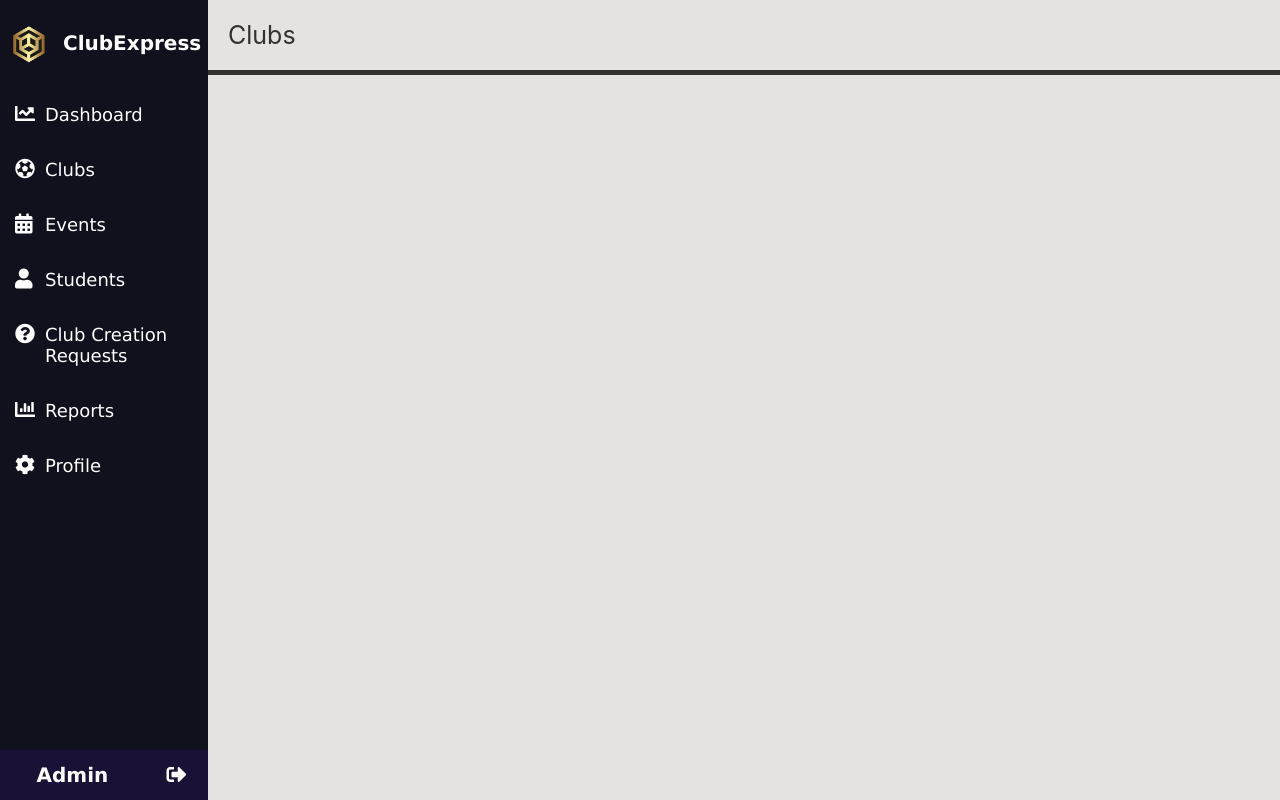
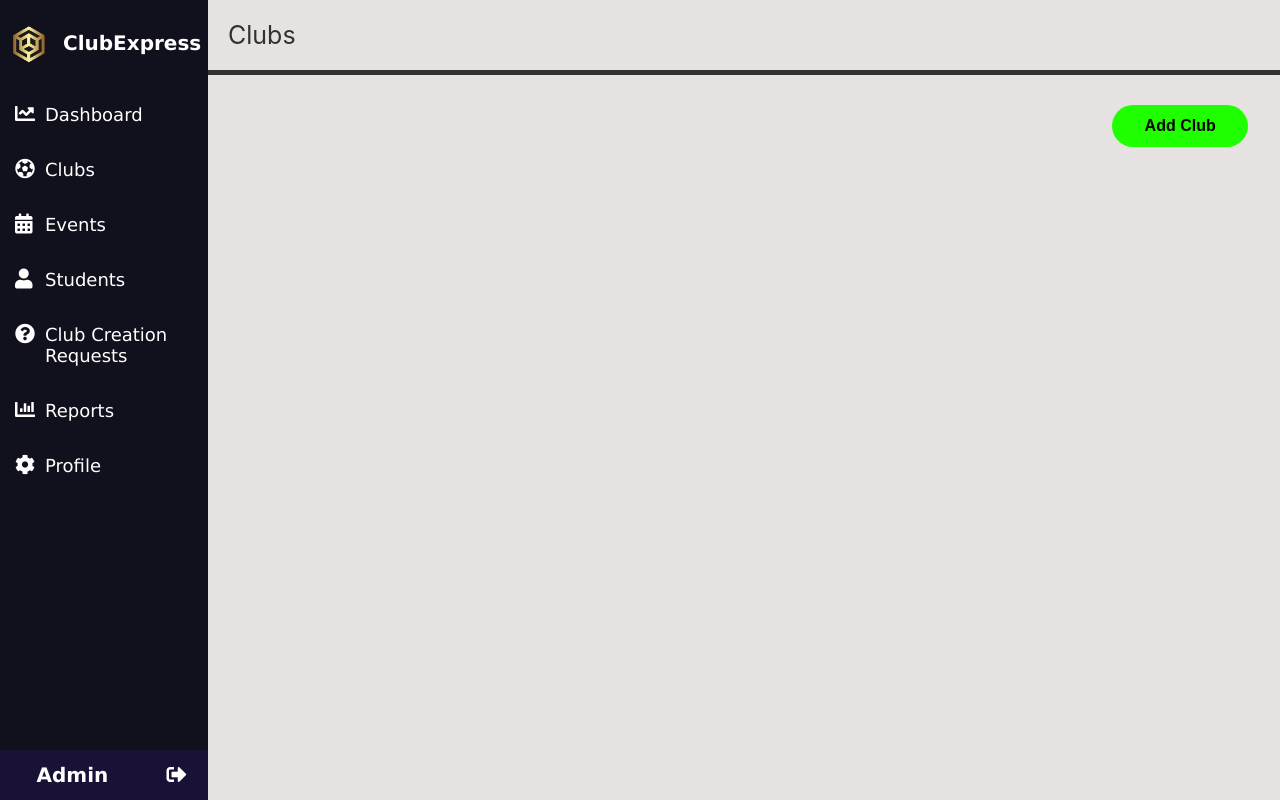
Before and after one commit to LimJW01/SDP, a PHP site: the page made by admin/admin_clubs (updated).php in a window 1280 px wide. Run offline with PHP 8.4, Linux system fonts and the light colour scheme; the visitor is signed in with stand-in values (Sample User, id 1); data that the repository does not hold is empty.

Commit message:
add new club

```diff
--- a/admin/admin_clubs (updated).php
+++ b/admin/admin_clubs (updated).php
@@ -6,6 +6,7 @@ include_once "includes/header.php";
     <br>
     <hr>
     <article id="clubs">
+        <button data-modal-target="#add" title="Add Club" id="add-button">Add Club</button>
         <div class="grid-container">
             <?php $sql = "SELECT * FROM clubs ORDER BY Name ASC";
                 $result = $conn->query($sql);
@@ -27,6 +28,33 @@ include_once "includes/header.php";
         </div>
     </article>
 
-    <?php
+    <!-- Add Club -->
+    <div class="modal" id="add">
+        <!-- Modal content -->
+        <div class="modal-content" id="add-club">
+            <button close-button class="close">&times;</button>
+            <h1>Add New Club</h1>
+            <form action="manage_club.php" id="add-form" method="post" enctype="multipart/form-data"
+                onsubmit="return validate_add_club();">
+            </form>
+        </div>
+    </div>
+    <div id="overlay"></div>
+</main>
+
+<script>
+$(document).ready(function() {
+
+    // Load Add Club Data When Clicked
+    $("#add-button").click(function() {
+        var action = "add";
+        $("#add-form").load("manage_club_data.php", {
+            action: action
+        });
+    });
+});
+</script>
+
+<?php
 include_once "includes/footer.php";
 ?>
--- a/admin/styles/admin.css
+++ b/admin/styles/admin.css
@@ -150,6 +150,21 @@ body {
   border-radius: 50px;
   background-color: #20ff00;
   font-weight: bold;
+}
+
+#clubs #add-button {
+  position: absolute;
+  right: 0;
+  padding: 12px 3%;
+  margin: -80px 3% 0;
+  border-radius: 50px;
+  background-color: #20ff00;
+  font-weight: bold;
+}
+
+#clubs #add-button:hover {
+  opacity: 0.7;
+  cursor: pointer;
 }
 
 #specific-club-member-list .content-container #add-button {
@@ -644,7 +659,7 @@ table img {
   grid-template-columns: auto auto auto auto;
   grid-gap: 40px 10px;
   justify-content: space-between;
-  margin: 50px 80px;
+  margin: 110px 80px;
 }
 
 #clubs .grid-item {
```
